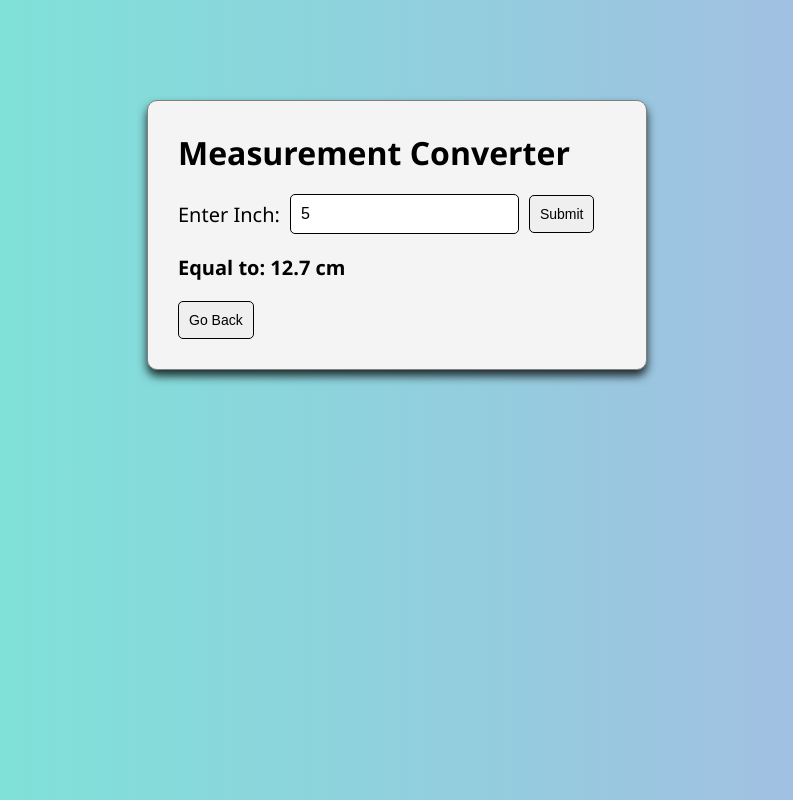
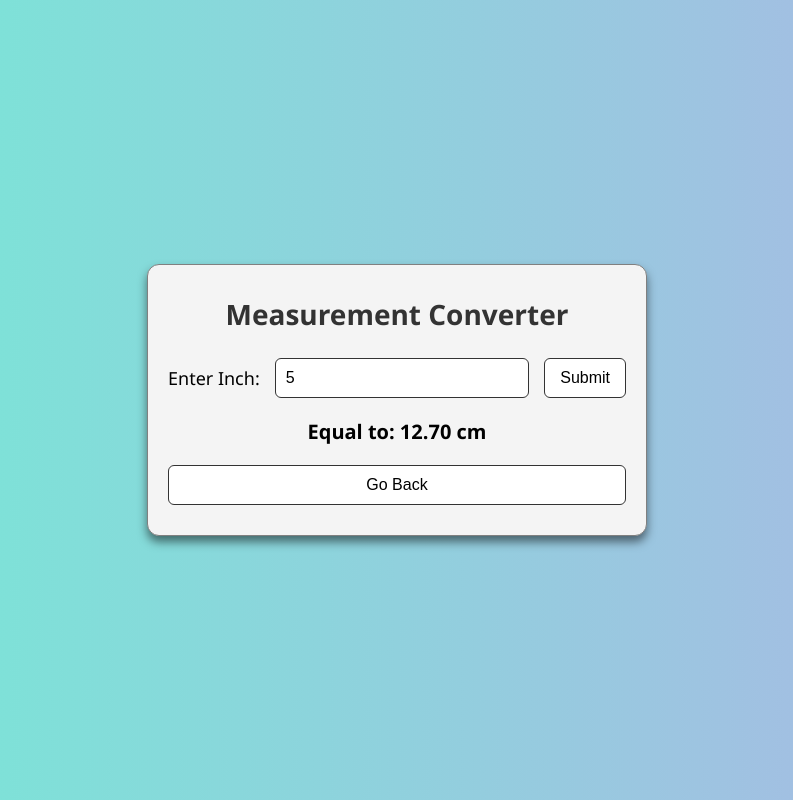
Before and after one commit to sumanadk123/Assignments-file, a plain HTML site: page converter.html in a window 1280 px wide. Both pictures are taken after typing "5" into the empty fields and a click on the button "Submit". Shown: the whole page, without its empty margins (243-1036 px from the left). Drawn offline with Linux system fonts and the light colour scheme.

Commit message:
Update converter.html

```diff
--- a/converter.html
+++ b/converter.html
@@ -3,76 +3,143 @@
 <head>
   <meta charset="UTF-8">
   <meta name="viewport" content="width=device-width, initial-scale=1.0">
-    <title>Document</title>
+  <title>Measurement Converter</title>
   <style>
+    /* RESET */
     * {
       margin: 0;
       padding: 0;
       box-sizing: border-box;
     }
-    body{
+
+    /* BODY */
+    body {
       font-family: 'Segoe UI', Tahoma, Geneva, Verdana, sans-serif;
       background: linear-gradient(to right, #74ebd5, #ACB6E5);
+      display: flex;
+      justify-content: center;
+      align-items: center;
+      min-height: 100vh;
+      padding: 20px;
     }
-    .container{
+
+    /* CONTAINER */
+    .container {
+      width: 100%;
       max-width: 500px;
-        margin: 100px auto;
-        padding: 30px;
+      padding: 30px 20px;
+      background-color: #f4f4f4;
       border: 1px solid gray;
-        border-radius: 10px;
-        box-shadow: 0 6px 10px rgba(0, 0, 0, 0.8);
-        background-color: #f4f4f4;
+      border-radius: 12px;
+      box-shadow: 0 6px 10px rgba(0, 0, 0, 0.5);
     }
-    .input{
-        font-size: 20px;
+
+    /* TITLE */
+    .container h1 {
+      text-align: center;
+      font-size: 28px;
+      margin-bottom: 25px;
+      color: #333;
+    }
+
+    /* INPUT SECTION */
+    .input {
       display: flex;
       align-items: center;
-        gap: 10px;
+      gap: 15px;
+      margin-bottom: 20px;
+      flex-wrap: wrap;
+    }
+
+    .input label {
+      font-size: 18px;
+      min-width: 90px;
+    }
+
+    input[type="number"] {
+      flex: 1;
+      min-width: 0;
+      padding: 10px;
+      font-size: 16px;
+      border: 1px solid #333;
+      border-radius: 6px;
+    }
+
+    /* BUTTONS */
+    button {
+      padding: 10px 15px;
+      font-size: 16px;
+      border: 1px solid #333;
+      border-radius: 6px;
+      cursor: pointer;
+      background-color: white;
+      transition: all 0.3s ease;
+    }
+
+    button:hover {
+      background-color: #333;
+      color: white;
+      box-shadow: 0 4px 10px rgba(0, 0, 0, 0.6);
+    }
+
+    /* OUTPUT SECTION */
+    .output {
       margin: 20px 0;
+      font-size: 20px;
+      text-align: center;
     }
-    input[type="number"]{
-        padding: 10px;
-        border: 1px solid black;
-        border-radius: 5px;
+
+    #cm {
+      font-weight: bold;
+    }
+
+    /* RESPONSIVE DESIGN */
+    @media screen and (max-width: 480px) {
+      .container h1 {
+        font-size: 24px;
+      }
+
+      .input {
+        flex-direction: column;
+        align-items: stretch;
+      }
+
+      .input label {
         font-size: 16px;
       }
-    button{
-        padding: 10px;
-        border: 1px solid black;
-        border-radius: 5px;
-        font-size: 14px;
-        cursor: pointer;
+
+      input[type="number"],
+      button {
+        width: 100%;
+        font-size: 16px;
       }
-    button:hover{
-        background-color: black;
-        color: white;
-        box-shadow: 0 4px 8px rgba(0, 0, 0, 0.8);
+
+      .output {
+        font-size: 18px;
       }
-    .output{
-        font-size: 20px;
-        display: flex;
-        align-items: center;
-        /* gap: 10px; */
-        margin: 20px 0px;
-    }
-    #cm{
-        font-weight: bold;
     }
   </style>
+
   <script>
-        function convertInchToCm(){
+    // Convert inches to centimeters
+    function convertInchToCm() {
       let inch = document.getElementById("inch");
 
-            if(!inch.checkValidity()) {
+      // Validate input
+      if (!inch.checkValidity()) {
         document.getElementById("cm").innerHTML = inch.validationMessage;
         document.getElementById("cm").style.color = "red";
         return;
       }
+
       inch = Number(inch.value);
       let cm = inch * 2.54;
+
       document.getElementById("cm").style.color = "black";
-            document.getElementById("cm").innerHTML = `Equal to: ${cm} cm`
+      document.getElementById("cm").innerHTML = `Equal to: ${cm.toFixed(2)} cm`;
     }
+
+    // Go back to previous page
     function goBack() {
       window.history.back();
     }
@@ -81,16 +148,21 @@
 <body>
   <div class="container">
     <h1>Measurement Converter</h1>
+
+    <!-- Input Section -->
     <div class="input">
       <label for="inch">Enter Inch:</label>
-            <input type="number" name="inch" id="inch" min="0" required>
+      <input type="number" id="inch" name="inch" min="0" required placeholder="Enter value">
       <button type="submit" onclick="convertInchToCm()">Submit</button>
     </div>
-        <p class="error"></p>
+
+    <!-- Output Section -->
     <div class="output">
       <p id="cm"></p>
     </div>
-        <button onclick="goBack()">Go Back</button>
+
+    <!-- Go Back Button -->
+    <button onclick="goBack()" style="width: 100%;">Go Back</button>
   </div>
 </body>
 </html>
```
Lines whose indentation alone changed are shown as unchanged.
